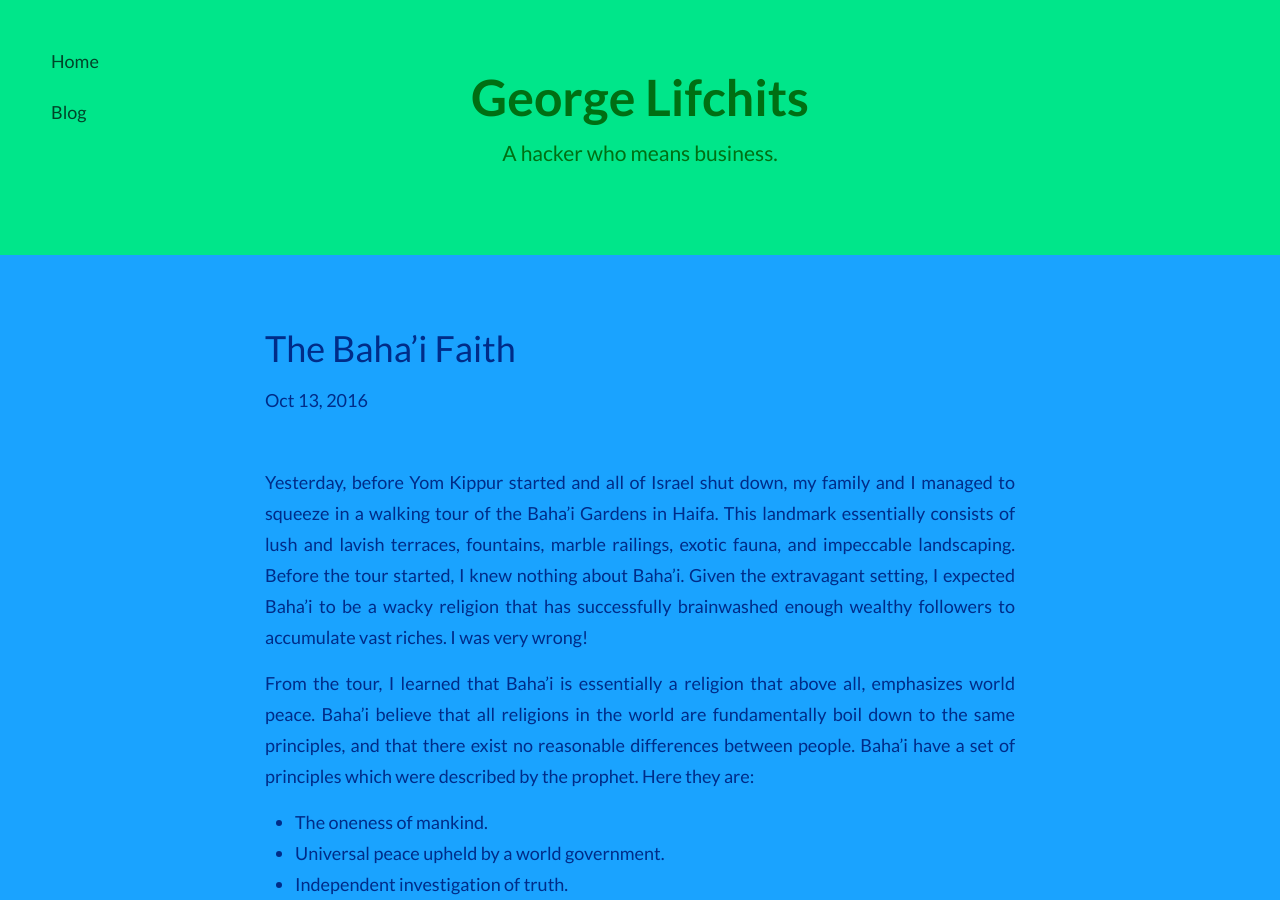
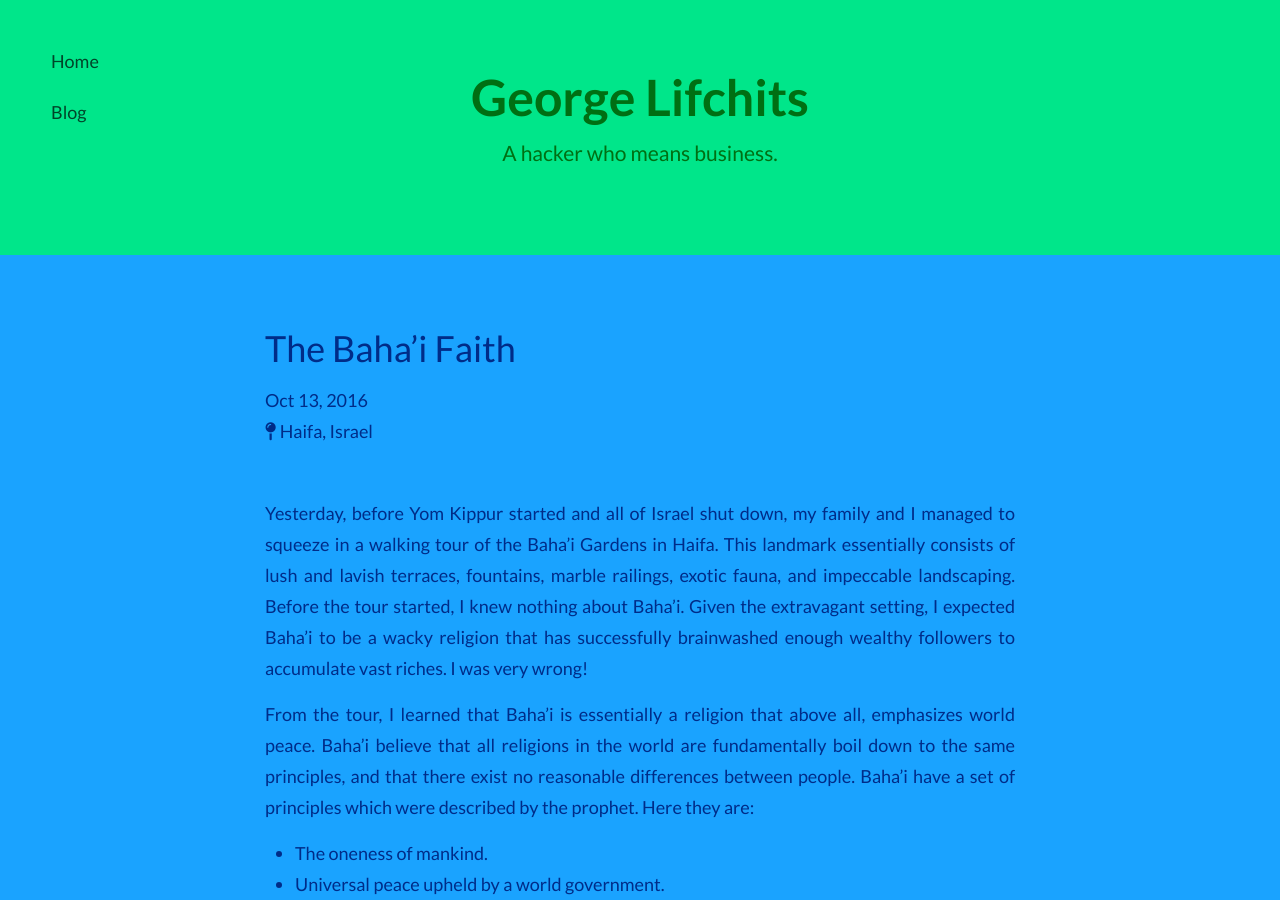
Before and after one commit to glifchits/glifchits.github.io, a Jekyll site: the page built from _posts/2016-10-13-the-bahai-faith.md, in a window 1280 px wide and 900 px high. Built offline with Jekyll 4.4.1, drawn with Linux system fonts in a browser that asks for light colours; nearby versions of some CDN libraries; comment, search, counter and statistics services are not loaded.

Commit message:
add location pin for post layout

```diff
--- a/_includes/head.html
+++ b/_includes/head.html
@@ -34,5 +34,6 @@
     });
   </script>
 
+  <script src="https://use.fontawesome.com/0ea2866c79.js"></script>
 
 </head>
--- a/_layouts/post.html
+++ b/_layouts/post.html
@@ -12,7 +12,12 @@ layout: default
   <div class="post">
 
     <h1 class="post-title">{{ page.title }}</h1>
-    <p class="post-meta">{{ page.date | date: "%b %-d, %Y" }}{% if page.author %} • {{ page.author }}{% endif %}{% if page.meta %} • {{ page.meta }}{% endif %}</p>
+    <p class="post-meta">
+      <div>{{ page.date | date: "%b %-d, %Y" }}</div>
+      {% if page.location %}<div><i class="fa fa-map-pin"></i> {{ page.location }}</div>{% endif %}
+      {% if page.author %} • {{ page.author }}{% endif %}
+      {% if page.meta %} • {{ page.meta }}{% endif %}
+    </p>
 
     <article class="post-content">
       {{ content }}
```
